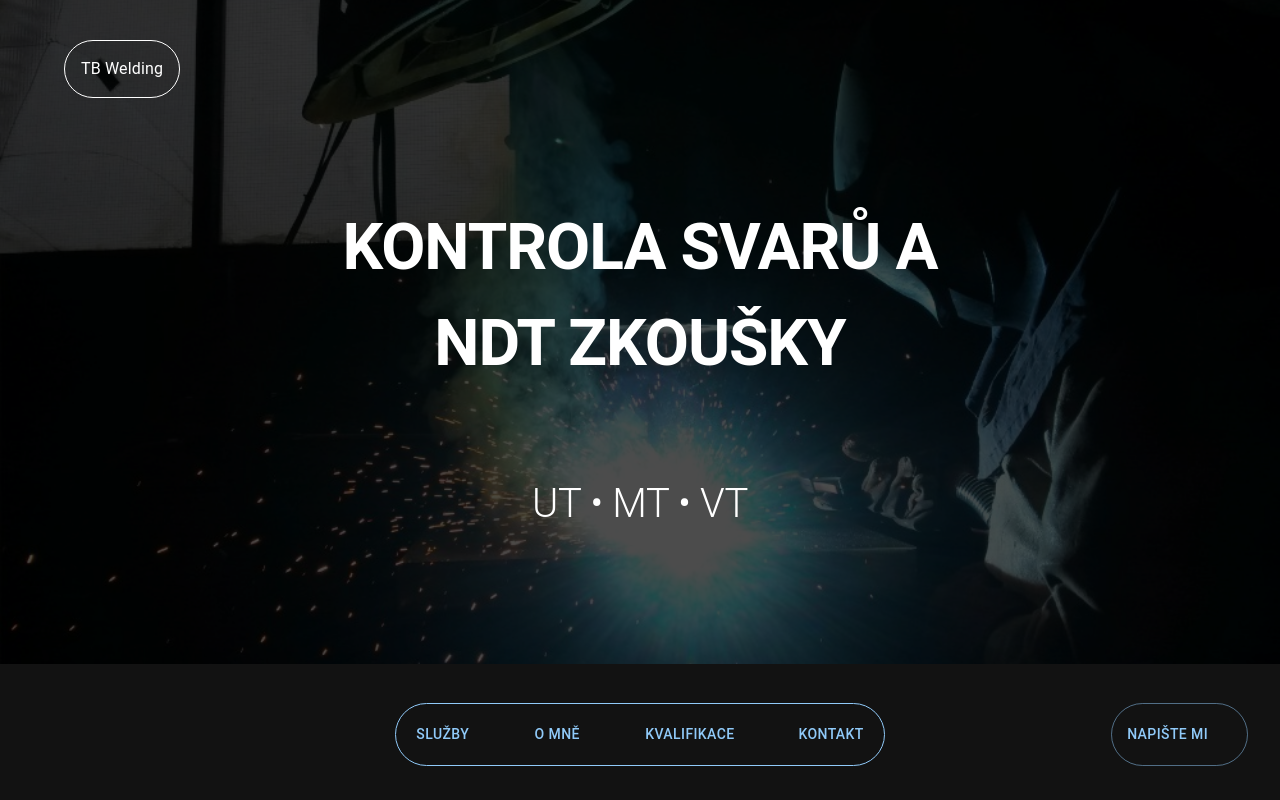
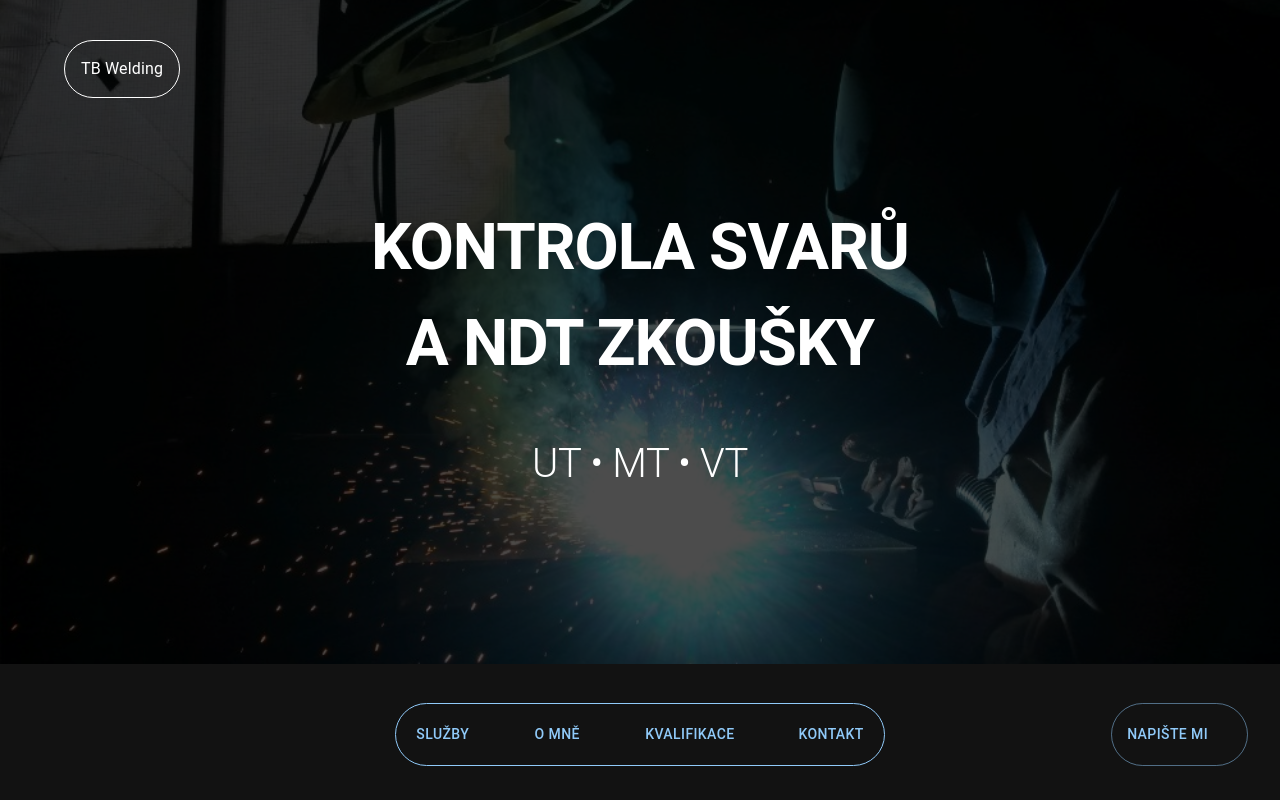
Before and after one commit to APoukar/tb-welding, a React (Vite) app: page / in a window 1280 px wide. Shown: the top 800 px of the page. Built offline with nearby package versions, Linux system fonts and the light colour scheme; some icons are missing.

Commit message:
Added breakline on A
* Added line break to make sure A is on the second line
* Fixed overlaping headings

```diff
--- a/src/views/Welcome.tsx
+++ b/src/views/Welcome.tsx
@@ -25,14 +25,16 @@ export default function Welcome() {
                     width: { xs: '90%', sm: '80%', md: 'auto' },
                 }}
             >
-                KONTROLA SVARŮ A NDT ZKOUŠKY
+                KONTROLA SVARŮ{' '}
+                <Box component="br" sx={{ display: { xs: 'block', sm: 'block', md: 'none', lg: 'block' } }} />
+                A NDT ZKOUŠKY
             </Typography>
             <Typography
                 variant="h2"
                 sx={{
                     fontSize: { xs: '1.5em', sm: '1.8em', md: '2.5em' },
                     position: "absolute",
-                    top: { xs: "42%", sm: "40%", md: "60%" },
+                    top: { xs: "46%", sm: "46%", md: "70%", lg: '55%'  },
                     left: "50%",
                     transform: "translateX(-50%)",
                     textAlign: "center",
```
